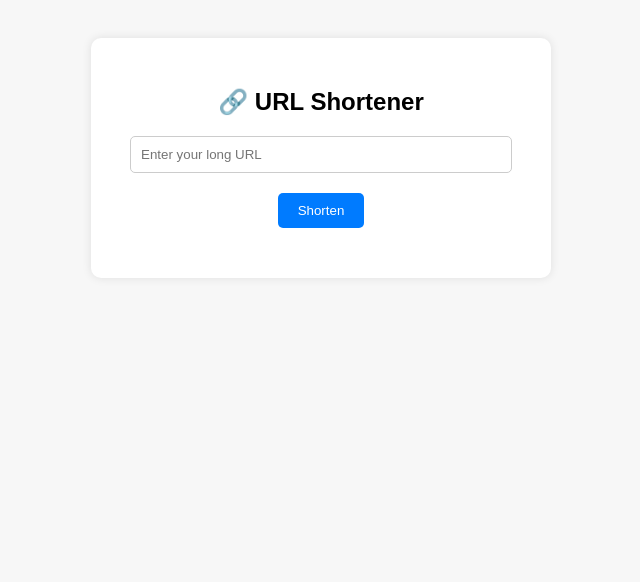
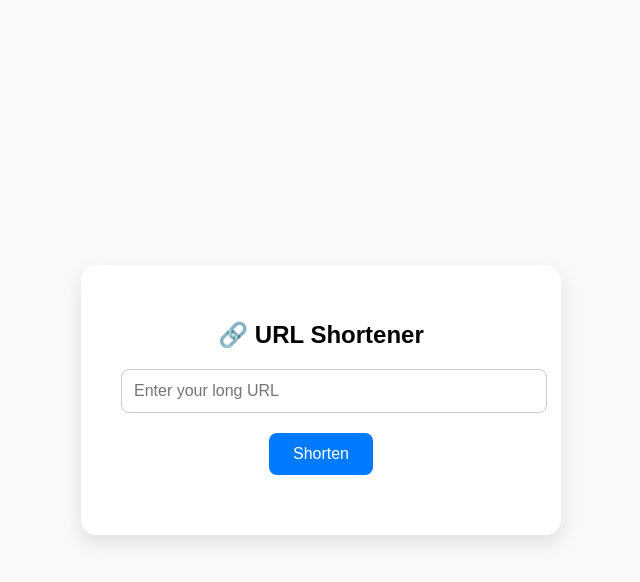
Before and after one commit to dre258j/my-url-shortener, a website: page index.html in a window 1280 px wide. Shown: the whole page, without its empty margins (319-959 px from the left). Drawn offline with Linux system fonts and the light colour scheme.

Commit message:
Update index.html

```diff
--- a/index.html
+++ b/index.html
@@ -2,68 +2,78 @@
 <html lang="en">
 <head>
   <meta charset="UTF-8" />
-  <meta name="viewport" content="width=device-width, initial-scale=1.0"/>
-  <title>URL Shortener</title>
+  <title>🔗 URL Shortener</title>
+  <meta name="viewport" content="width=device-width, initial-scale=1.0" />
   <style>
     body {
       font-family: Arial, sans-serif;
-      padding: 30px;
-      background-color: #f7f7f7;
+      background-color: #f9f9f9;
+      margin: 0;
+      padding: 0;
+      display: flex;
+      height: 100vh;
+      justify-content: center;
+      align-items: center;
+    }
+    .box {
+      background: #fff;
+      padding: 40px;
+      box-shadow: 0 8px 20px rgba(0, 0, 0, 0.1);
+      border-radius: 15px;
       text-align: center;
+      width: 100%;
+      max-width: 400px;
     }
-    .container {
-      max-width: 400px;
-      margin: auto;
-      background: white;
-      padding: 30px;
-      border-radius: 10px;
-      box-shadow: 0 0 10px rgba(0,0,0,0.1);
+    h1 {
+      font-size: 24px;
+      margin-bottom: 20px;
     }
     input[type="text"] {
-      width: 90%;
-      padding: 10px;
+      width: 100%;
+      padding: 12px;
+      border-radius: 8px;
+      border: 1px solid #ccc;
       margin-bottom: 20px;
-      border: 1px solid #ccc;
-      border-radius: 5px;
+      font-size: 16px;
     }
     button {
-      padding: 10px 20px;
       background-color: #007bff;
+      border: none;
+      padding: 12px 24px;
       color: white;
-      border: none;
-      border-radius: 5px;
+      font-size: 16px;
+      border-radius: 8px;
       cursor: pointer;
     }
     button:hover {
       background-color: #0056b3;
     }
+    #result {
+      margin-top: 20px;
+      font-weight: bold;
+    }
   </style>
 </head>
 <body>
-  <div class="container">
-    <h2>🔗 URL Shortener</h2>
+  <div class="box">
+    <h1>🔗 URL Shortener</h1>
     <form id="shortenForm">
-      <input type="text" id="urlInput" name="url" placeholder="Enter your long URL" required>
-      <br />
+      <input type="text" id="urlInput" placeholder="Enter your long URL" required />
       <button type="submit">Shorten</button>
     </form>
-    <div id="result" style="margin-top: 20px;"></div>
+    <div id="result"></div>
   </div>
 
   <script>
-    document.getElementById('shortenForm').addEventListener('submit', async function (e) {
+    document.getElementById("shortenForm").addEventListener("submit", async function (e) {
       e.preventDefault();
-      const url = document.getElementById('urlInput').value;
-      const res = await fetch('/shorten', {
-        method: 'POST',
+      const url = document.getElementById("urlInput").value;
+      const res = await fetch("/shorten", {
+        method: "POST",
         headers: {
-          'Content-Type': 'application/json'
+          "Content-Type": "application/json",
         },
-        body: JSON.stringify({ url })
+        body: JSON.stringify({ url }),
       });
-      const data = await res.text();
-      document.getElementById('result').innerHTML = data;
-    });
-  </script>
-</body>
-</html>
+      const data = await res.json();
+      document
```
